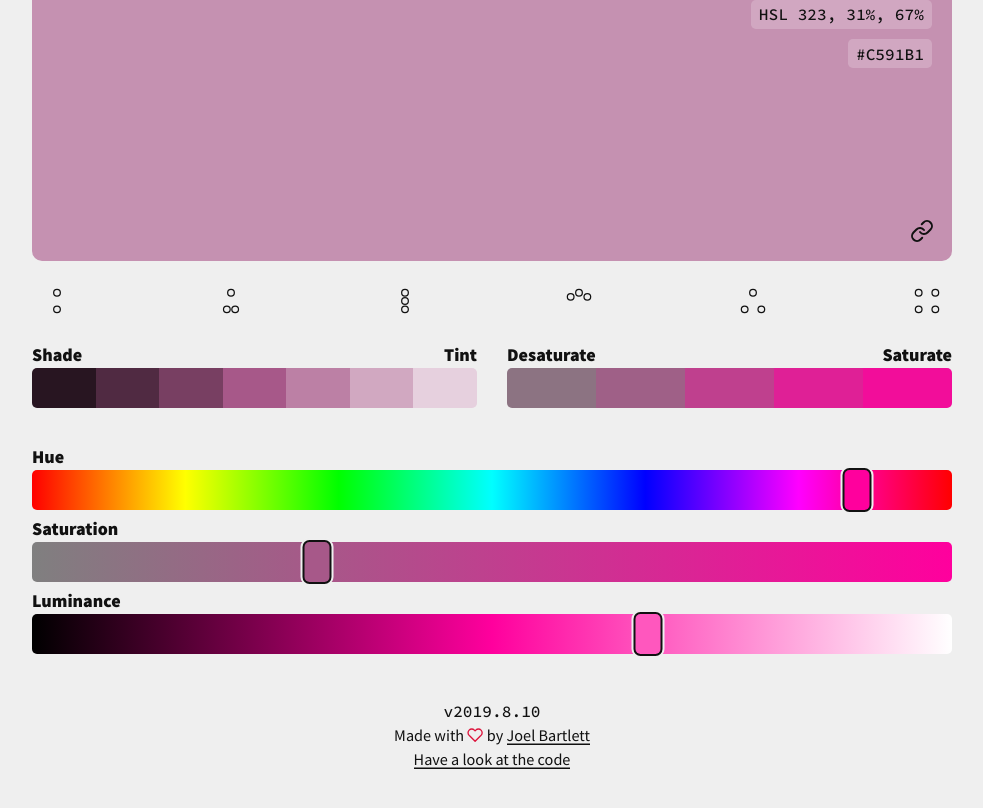
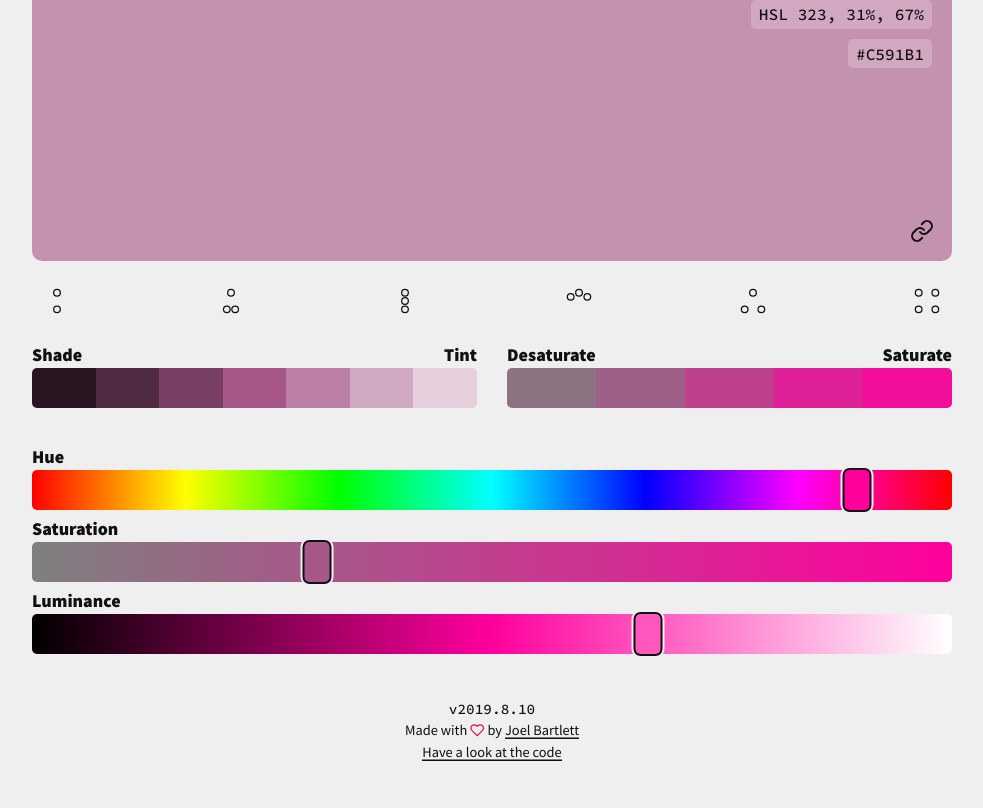
Before and after one commit to murbar/web-color-tool, a React (Create React App) app: page / in a window 1280 px wide. Shown: the part 244-1052 px from the top of the page, without its empty margins (148-1131 px from the left). Built offline with nearby package versions, Linux system fonts and the light colour scheme.

Commit message:
Decrease font size

```diff
--- a/src/components/Footer.js
+++ b/src/components/Footer.js
@@ -7,7 +7,7 @@ import config from 'config';
 const StyledContainer = styled.div`
   padding: 4rem 0 2rem;
   text-align: center;
-  font-size: 0.9em;
+  font-size: 0.8em;
   .v {
     font-family: ${p => p.theme.fontFixed};
   }
```
